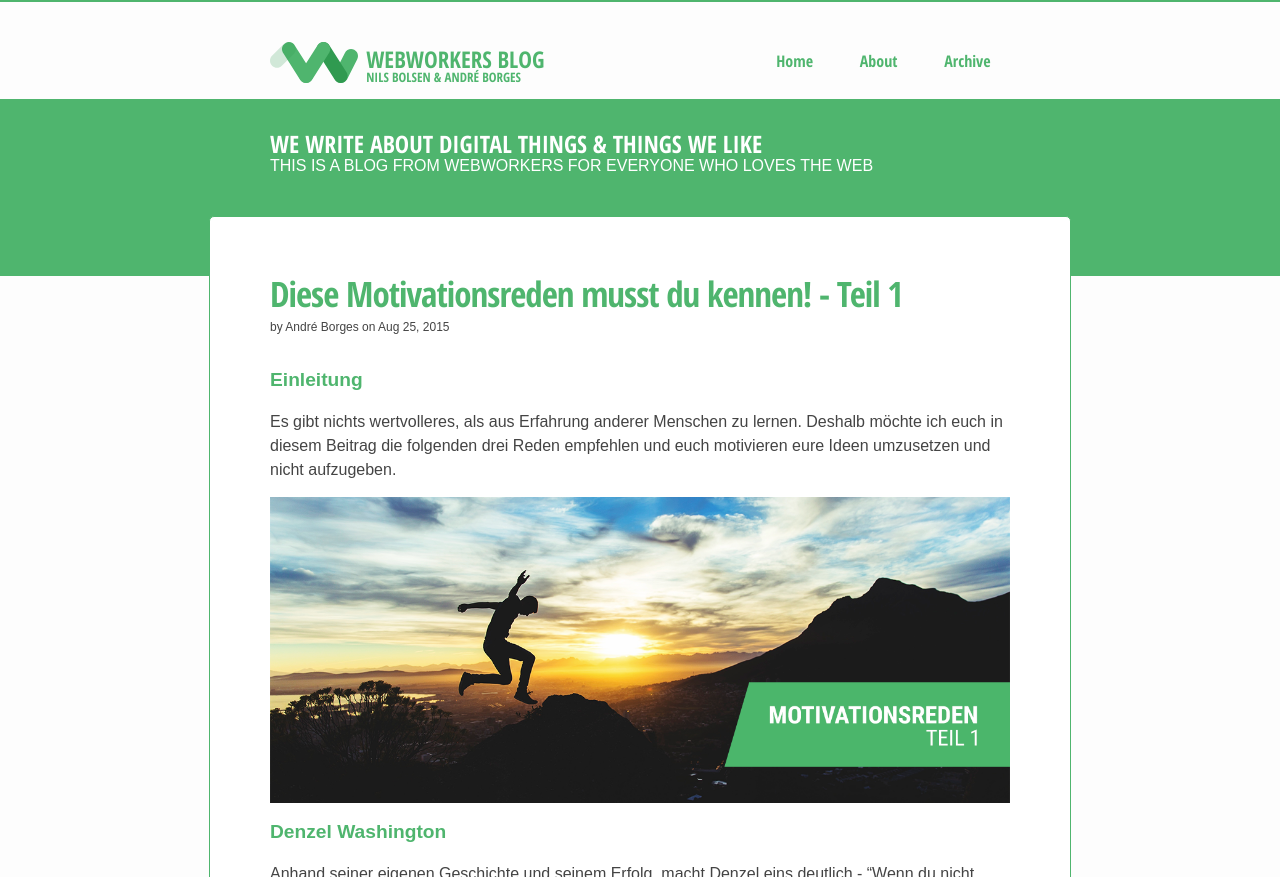
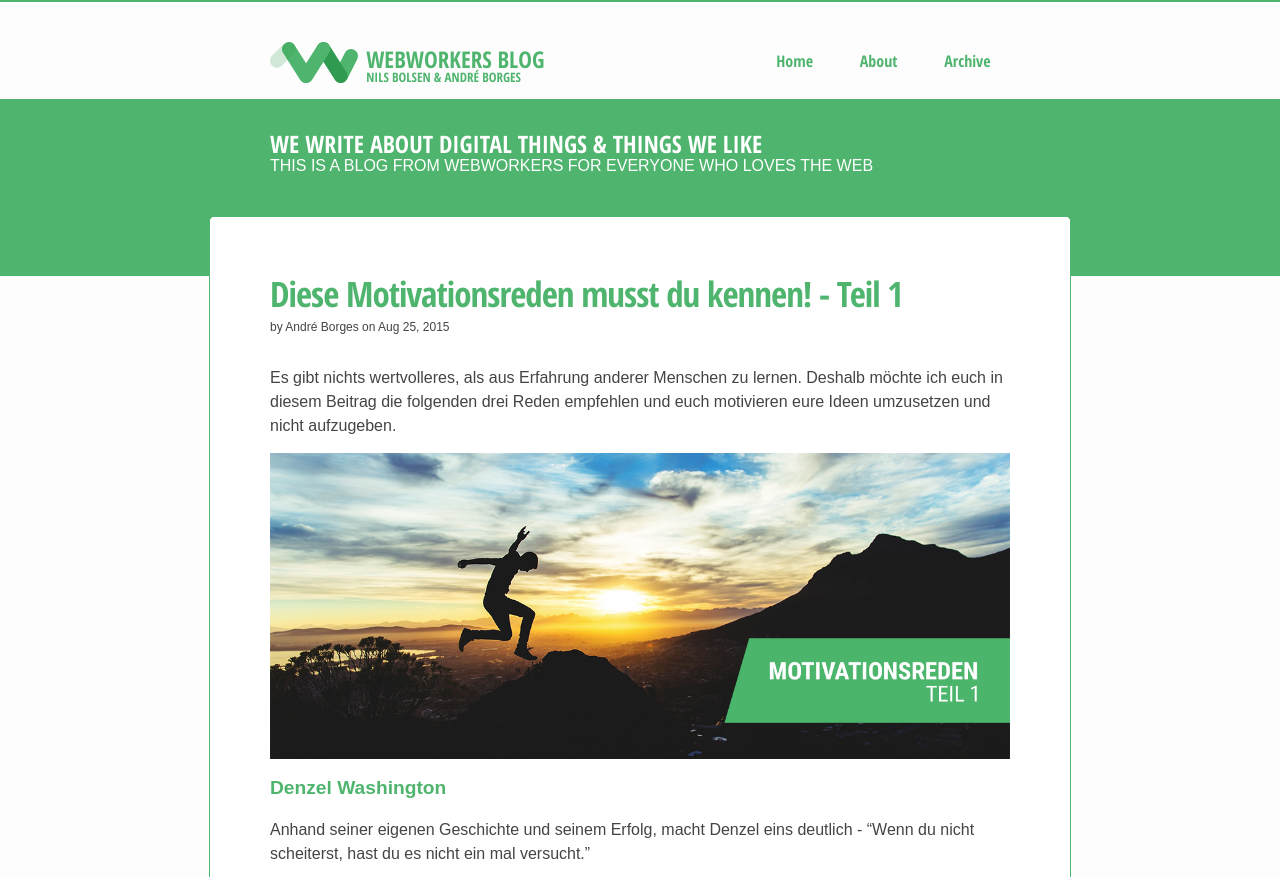
Before and after one commit to webwb/webwb.github.io, a Jekyll site: the page built from _posts/2015-08-25-warum-motivation-das-einzige-ist-das-z-hlt-reden-die-jeder-geh-rt-haben-sollte.md, in a window 1280 px wide and 900 px high, cut to the strip 0-877 px from the top of the window. Built offline with Jekyll 4.4.1, drawn with Linux system fonts in a browser that asks for light colours; comment, search, counter and statistics services are not loaded.

Commit message:
Updated 2015-08-25-warum-motivation-das-einzige-ist-das-z-hlt-reden-die-jeder-geh-rt-haben-sollte.md

```diff
--- a/_posts/2015-08-25-warum-motivation-das-einzige-ist-das-z-hlt-reden-die-jeder-geh-rt-haben-sollte.md
+++ b/_posts/2015-08-25-warum-motivation-das-einzige-ist-das-z-hlt-reden-die-jeder-geh-rt-haben-sollte.md
@@ -8,7 +8,6 @@ categories: life
 image: motioverview.jpg
 ---
 
-## Einleitung
 Es gibt nichts wertvolleres, als aus Erfahrung anderer Menschen zu lernen. Deshalb möchte ich euch in diesem Beitrag die folgenden drei Reden empfehlen und euch motivieren eure Ideen umzusetzen und nicht aufzugeben.
 
 ![bannerarticle.png]({{site.baseurl}}/images/bannerarticle.png)
```
